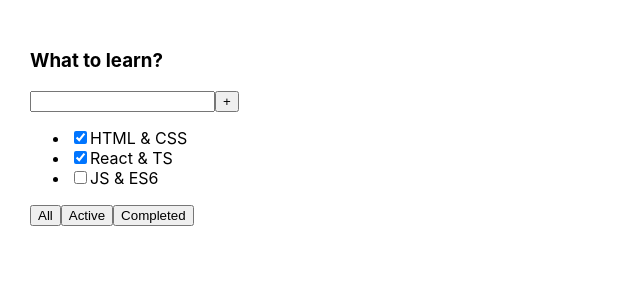
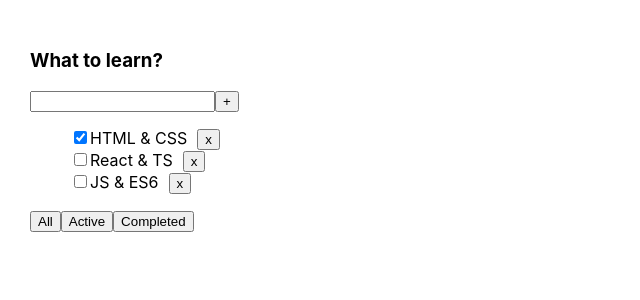
Before and after one commit to Bohdan2909/Todolist-ts, a React (Create React App) app: page / in a window 1280 px wide. Shown: the top 300 px of the page, without its empty margins (0-640 px from the left). Built offline with nearby package versions, Linux system fonts and the light colour scheme.

Commit message:
finished lesson 2

```diff
--- a/src/App.tsx
+++ b/src/App.tsx
@@ -1,6 +1,6 @@
-import React from 'react';
+import React, {useState} from 'react';
 import './App.css';
-import TodoList from "./TodoList";
+import TodoList from './TodoList';
 
 
 export type TaskType = {
@@ -8,24 +8,46 @@
     title: string
     isDone: boolean
 }
-
+export type BtnType = 'All' | 'Active' | 'Completed'
 
 function App() {
     //BLL:
     const todoListTitle: string = 'What to learn?'
+    const [tasksForTodoList, setTasksForTodoList] = useState<Array<TaskType>>([
+        {id: 1, title: 'HTML & CSS', isDone: true},
+        {id: 2, title: 'React & TS', isDone: false},
+        {id: 3, title: 'JS & ES6', isDone: false}
+    ])
+    const [filter, setFilter] = useState<BtnType>('All')
 
-    const tasksForTodoList: Array<TaskType> = [
-        {id: 1, title: "HTML & CSS", isDone: true},
-        {id: 2, title: "React & TS", isDone: true},
-        {id: 3, title: "JS & ES6", isDone: false}
-    ]
-
+    let tasks = tasksForTodoList
+    if (filter === 'Active') {
+        tasks = tasksForTodoList.filter(t => !t.isDone)
+    }
+    if (filter === 'Completed') {
+        tasks = tasksForTodoList.filter(t => t.isDone)
+    }
+    const removeTask = (taskId: number) => {
+        let deleteTask = tasksForTodoList.filter(item => item.id !== taskId)
+        setTasksForTodoList(deleteTask)
+    }
+    const btnFilter = (btn: BtnType) => {
+        setFilter(btn)
+    }
+    const addTask = (value: string) => {
+        let newTask = {id: Math.floor(Math.random() * 100 - 1), title: value, isDone: false}
+        setTasksForTodoList([newTask, ...tasksForTodoList])
+    }
 
     //GUI
     return (
-        <div className="App">
+        <div className={'App'}>
             <TodoList title={todoListTitle}
-                      tasks={tasksForTodoList}/>
+                      tasks={tasks}
+                      removeTask={removeTask}
+                      btnFilter={btnFilter}
+                      addTask={addTask}
+            />
 
 
         </div>
--- a/src/TodoList.tsx
+++ b/src/TodoList.tsx
@@ -1,37 +1,56 @@
-import React from "react";
-import {TaskType} from './App'
+import React, {ChangeEvent, useState} from 'react';
+import {BtnType, TaskType} from './App'
 
 
 type TodoListPropsType = {
     title: string
     tasks: Array<TaskType>
+    removeTask: (taskId: number) => void
+    btnFilter: (btn: BtnType) => void
+    addTask: (value: string) => void
 }
+
+
 const TodoList = (props: TodoListPropsType) => {
+    const [value, setValue] = useState('')
+    const changeValue = (e: ChangeEvent<HTMLInputElement>) => {
+        setValue(e.currentTarget.value)
+    }
+    const clickHandlerInput = () => {
+        props.addTask(value)
+        setValue('')
+    }
+    const taskList = props.tasks.length
+
+        ? props.tasks.map((item) => {
+            return (
+                <li key={item.id} style={{listStyle: 'none'}}>
+                    <input type="checkbox"
+                           checked={item.isDone}/>
+                    <span>{item.title}</span>
+                    <button style={{marginLeft: 10}}
+                            onClick={() => props.removeTask(item.id)}>x
+                    </button>
+                </li>
+            )
+        })
+        : <span>Your list is empty</span>
+
+
     return (
         <div>
             <h3>{props.title}</h3>
             <div>
-                <input/>
-                <button>+</button>
+                <input value={value} onChange={changeValue}/>
+                <button onClick={clickHandlerInput}>+</button>
             </div>
             <ul>
-                <li><input type="checkbox"
-                           checked={props.tasks[0].isDone}/>
-                    <span>{props.tasks[0].title}</span>
-                </li>
-                <li><input type="checkbox"
-                           checked={props.tasks[1].isDone}/>
-                    <span>{props.tasks[1].title}</span>
-                </li>
-                <li><input type="checkbox"
-                           checked={props.tasks[2].isDone}/>
-                    <span>{props.tasks[2].title}</span>
-                </li>
+                {taskList}
             </ul>
             <div>
-                <button>All</button>
-                <button>Active</button>
-                <button>Completed</button>
+                <button onClick={() => props.btnFilter('All')}>All</button>
+                <button onClick={() => props.btnFilter('Active')}>Active</button>
+                <button onClick={() => props.btnFilter('Completed')}>Completed</button>
             </div>
         </div>
     )
```
